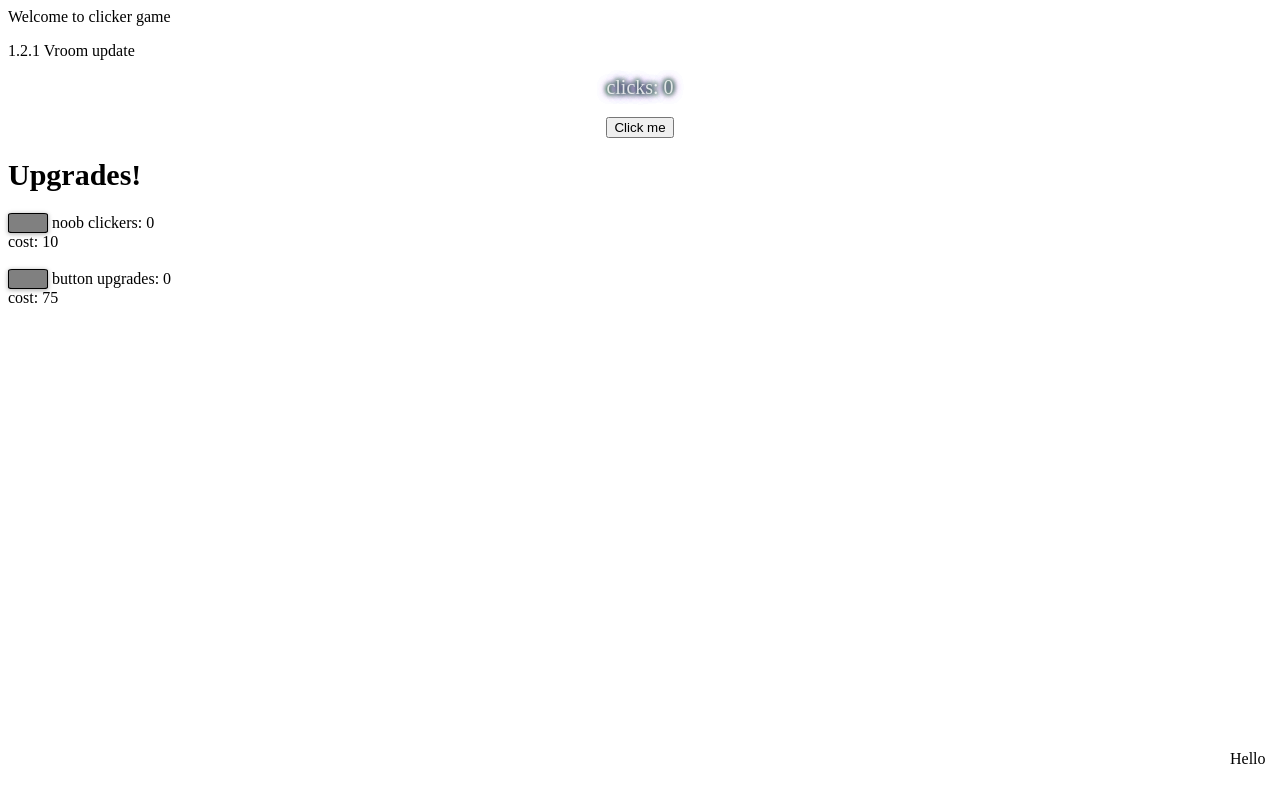
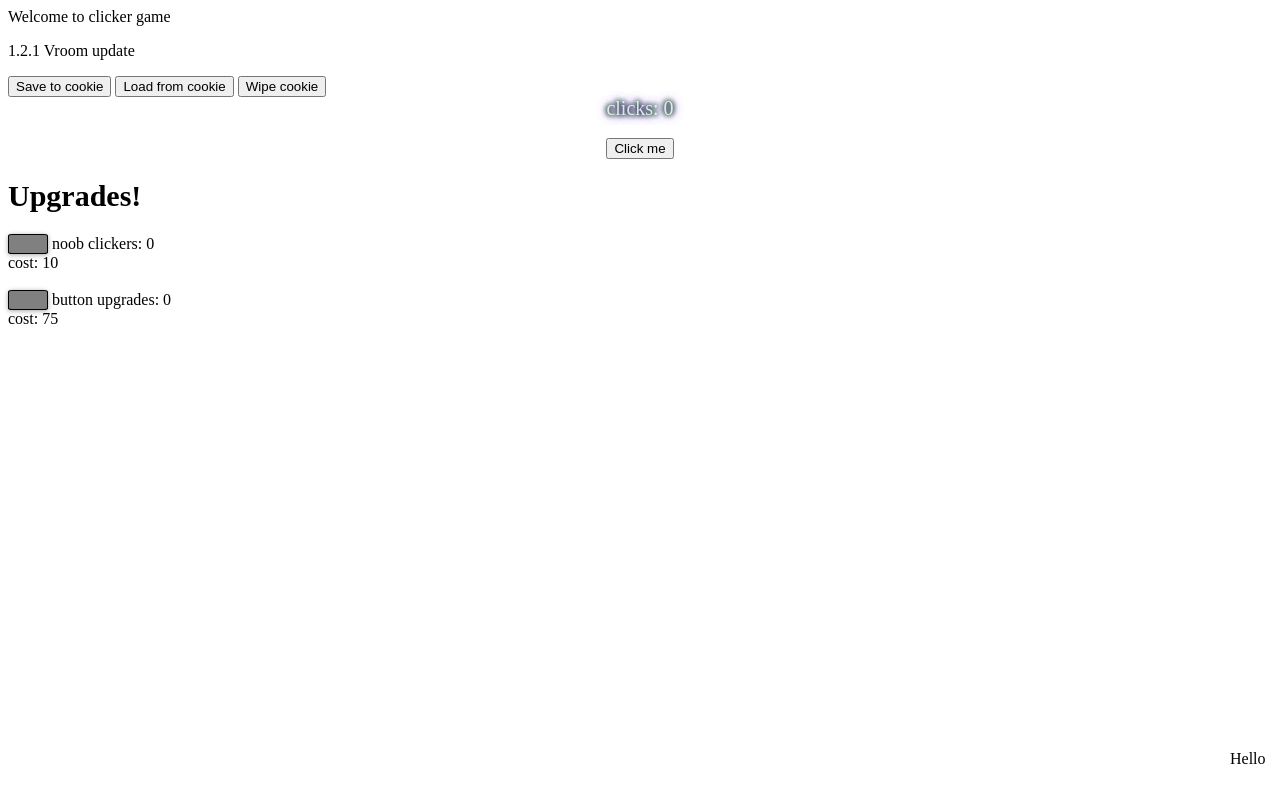
Before and after one commit to Awashcard0/Awashcard0.github.io, a plain HTML site: page web-stuff/click/game.html in a window 1280 px wide. Drawn offline with Linux system fonts and the light colour scheme.

Commit message:
Update game.html

```diff
--- a/web-stuff/click/game.html
+++ b/web-stuff/click/game.html
@@ -1,3 +1,4 @@
+
 <!DOCTYPE html>
 <html>
 <div onclick="codeinput()" class="codebox">Hello</div>
@@ -10,6 +11,9 @@
    <body>
       <div>Welcome to clicker game</div>
       <p>1.2.1 Vroom update</p>
+		<button onclick="save()">Save to cookie</button>
+		<button onclick="load()">Load from cookie</button>
+		<button onclick="buyupgrade1()">Wipe cookie</button>
       <center>
          <div class="texty" style="font-size: 20px" id="var">clicks: 0</div>
          <br>
```
